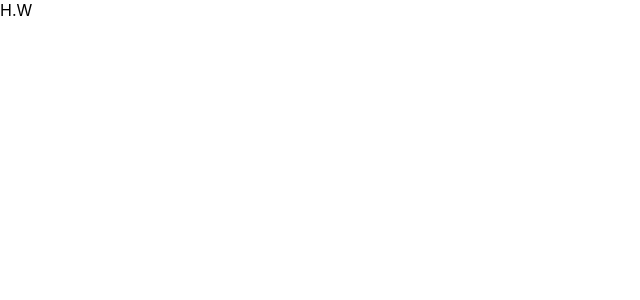
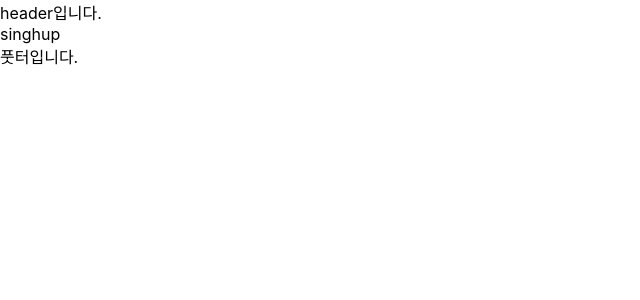
Before and after one commit to Woohyeok97/What-did-you-do-toady, a React (Create React App) app: page /signup in a window 1280 px wide. Shown: the top 300 px of the page, without its empty margins (0-640 px from the left). Built offline with nearby package versions, Linux system fonts and the light colour scheme.

Commit message:
Feat : react-router 기본셋팅

```diff
--- a/package.json
+++ b/package.json
@@ -12,6 +12,7 @@
     "@types/react-dom": "^18.0.0",
     "react": "^18.2.0",
     "react-dom": "^18.2.0",
+    "react-router-dom": "^6.18.0",
     "react-scripts": "5.0.1",
     "typescript": "^4.4.2",
     "web-vitals": "^2.1.0"
--- a/src/App.tsx
+++ b/src/App.tsx
@@ -1,9 +1,8 @@
+import Router from "Router";
 
 
 function App() {
-    return (
-        <div>H.W</div>
-    )
+    return <Router/>
 }
 
 export default App;
--- /dev/null
+++ b/src/Router.tsx
@@ -0,0 +1,23 @@
+import { Route, Routes, Navigate } from "react-router-dom";
+// pages
+import HomePage from "pages/home";
+import ProfilePage from "pages/profile";
+import PostsPage from "pages/posts";
+import SigninPage from "pages/signin";
+import SignupPage from "pages/signup";
+
+
+export default function Router() {
+    return (
+        <Routes>
+            <Route path="/" element={ <HomePage/> }/>
+            <Route path="/profile" element={ <ProfilePage/> }/>
+            <Route path="/posts" element={ <PostsPage/> }/>
+            <Route path="/signin" element={ <SigninPage/> }/>
+            <Route path="/signup" element={ <SignupPage/> }/>
+
+            {/* 이상한 url 입력했을때 '/'로 이동시킴 */}
+            <Route path="*" element={ <Navigate to="/"/>}/>
+        </Routes>
+    )
+}
--- /dev/null
+++ b/src/components/Footer.tsx
@@ -0,0 +1,7 @@
+export default function Footer() {
+    return (
+        <footer className="">
+            풋터입니다.
+        </footer>
+    )
+}
--- /dev/null
+++ b/src/components/Header.tsx
@@ -0,0 +1,7 @@
+export default function Header() {
+    return (
+        <header className="">
+            header입니다.
+        </header>
+    )
+}
--- a/src/index.tsx
+++ b/src/index.tsx
@@ -2,6 +2,7 @@ import React from 'react';
 import ReactDOM from 'react-dom/client';
 import './index.css';
 import App from './App';
+import { BrowserRouter } from 'react-router-dom';
 
 const root = ReactDOM.createRoot(
   document.getElementById('root') as HTMLElement
@@ -9,7 +10,9 @@ const root = ReactDOM.createRoot(
 
 
 root.render(
-  <React.StrictMode>
-    <App/>
-  </React.StrictMode>
+    <React.StrictMode>
+        <BrowserRouter>
+            <App/>
+        </BrowserRouter>
+    </React.StrictMode>
 );
--- /dev/null
+++ b/src/pages/home/index.tsx
@@ -0,0 +1,13 @@
+// components
+import Footer from "components/Footer";
+import Header from "components/Header";
+
+export default function HomePage() {
+    return (
+        <div className="">
+            <Header/>
+            home
+            <Footer/>
+        </div>
+    )
+}
--- /dev/null
+++ b/src/pages/posts/index.tsx
@@ -0,0 +1,13 @@
+// components
+import Footer from "components/Footer";
+import Header from "components/Header";
+
+export default function PostsPage() {
+    return (
+        <div className="">
+            <Header/>
+            posts
+            <Footer/>
+        </div>
+    )
+}
--- /dev/null
+++ b/src/pages/profile/index.tsx
@@ -0,0 +1,13 @@
+// components
+import Footer from "components/Footer";
+import Header from "components/Header";
+
+export default function ProfilePage() {
+    return (
+        <div className="">
+            <Header/>
+            profile
+            <Footer/>
+        </div>
+    )
+}
--- /dev/null
+++ b/src/pages/signin/index.tsx
@@ -0,0 +1,13 @@
+// components
+import Footer from "components/Footer";
+import Header from "components/Header";
+
+export default function SigninPage() {
+    return (
+        <div className="">
+            <Header/>
+            login
+            <Footer/>
+        </div>
+    )
+}
--- /dev/null
+++ b/src/pages/signup/index.tsx
@@ -0,0 +1,13 @@
+// components
+import Footer from "components/Footer";
+import Header from "components/Header";
+
+export default function SignupPage() {
+    return (
+        <div className="">
+            <Header/>
+            singhup
+            <Footer/>
+        </div>
+    )
+}
```
Also changed, not shown: tsconfig.json (+5 -3 lines), 1 other file (tests, documents, lock files or other folders).
